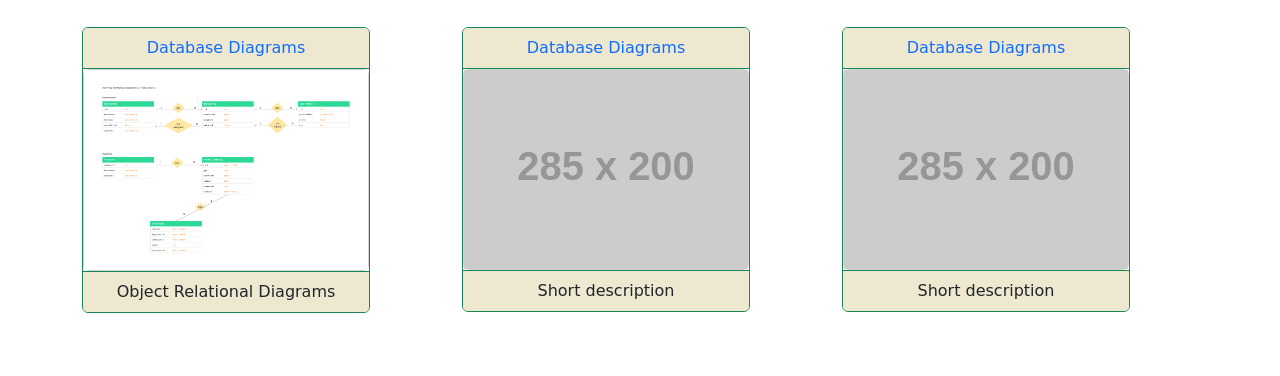
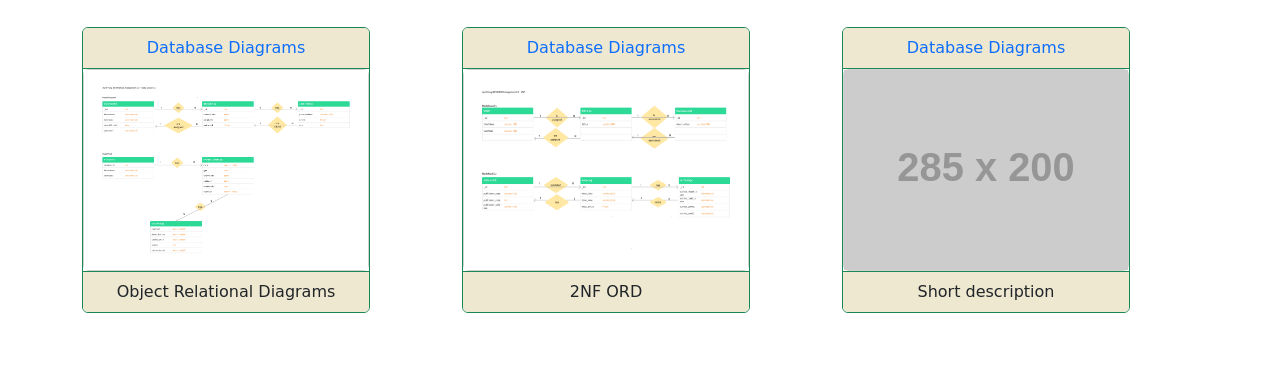
Before and after one commit to aprilyanggarwood/personal-portfolio, a plain HTML site: page database.html in a window 1280 px wide. Shown: the part 270-646 px from the top of the page. Drawn offline with nearby package versions, Linux system fonts and the light colour scheme; placeholder pictures from the web are drawn by us.

Commit message:
edited database page

```diff
--- a/database.html
+++ b/database.html
@@ -57,7 +57,7 @@
               <!-- begin small card -->
               <div class="card" style="max-width: 18rem">
                 <a href="./assets/dataModeling.pdf" target ="_blank"
-                  ><img class="img-fluid" src="./images/DataModeling.png" style="width: 285px;height:200px" alt="Object Relational Diagrams" target ="_blank"
+                  ><img class="img-fluid diagramImg" src="./images/DataModeling.png" alt="Object Relational Diagrams" target ="_blank"
                 /></a>
               </div>
               <!-- end small card -->
@@ -71,17 +71,17 @@
             <!-- card -->
             <div class="card border-success mb-3" style="max-width: 18rem">
               <div class="card-header border-success">
-                <a class="card-header-link" href="">Database Diagrams</a>
+                <a class="card-header-link" href="./assets/2NF.pdf" target ="_blank">Database Diagrams</a>
               </div>
               <!-- begin small card -->
               <div class="card" style="max-width: 18rem">
-                <a href="https://placeholder.com"
-                  ><img class="img-fluid" src="https://via.placeholder.com/285x200" alt=""
+                <a href="./assets/2NF.pdf" target ="_blank"
+                  ><img class="img-fluid diagramImg" src="./images/2NF.png" alt="2NF Diagrams" target ="_blank"
                 /></a>
               </div>
               <!-- end small card -->
               <div class="card-footer  border-success">
-                Short description
+                2NF ORD
               </div>
             </div>
              </div>
@@ -96,7 +96,7 @@
                 <!-- begin small card -->
                 <div class="card" style="max-width: 18rem">
                   <a href="https://placeholder.com"
-                    ><img class="img-fluid" src="https://via.placeholder.com/285x200" alt=""
+                    ><img class="img-fluid diagramImg" src="https://via.placeholder.com/285x200" alt=""
                   /></a>
                 </div>
                 <!-- end small card -->
@@ -118,7 +118,7 @@
             <!-- begin small card -->
             <div class="card" style="max-width: 18rem">
               <a href="https://placeholder.com"
-                ><img class="img-fluid" src="https://via.placeholder.com/285x200" alt=""
+                ><img class="img-fluid diagramImg" src="https://via.placeholder.com/285x200" alt=""
               /></a>
             </div>
             <!-- end small card -->
@@ -133,7 +133,7 @@
             <!-- begin small card -->
             <div class="card" style="max-width: 18rem">
               <a href="https://placeholder.com"
-                ><img class="img-fluid" src="https://via.placeholder.com/285x200" alt=""
+                ><img class="img-fluid diagramImg" src="https://via.placeholder.com/285x200" alt=""
               /></a>
             </div>
             <!-- end small card -->
@@ -148,7 +148,7 @@
             <!-- begin small card -->
             <div class="card" style="max-width: 18rem">
               <a href="https://placeholder.com"
-                ><img class="img-fluid" src="https://via.placeholder.com/285x200" alt=""
+                ><img class="img-fluid diagramImg" src="https://via.placeholder.com/285x200" alt=""
               /></a>
             </div>
             <!-- end small card -->
@@ -168,7 +168,7 @@
             <!-- begin small card -->
             <div class="card" style="max-width: 18rem">
               <a href="https://placeholder.com"
-                ><img class="img-fluid" src="https://via.placeholder.com/285x200" alt=""
+                ><img class="img-fluid diagramImg" src="https://via.placeholder.com/285x200" alt=""
               /></a>
             </div>
             <!-- end small card -->
@@ -183,7 +183,7 @@
             <!-- begin small card -->
             <div class="card" style="max-width: 18rem">
               <a href="https://placeholder.com"
-                ><img class="img-fluid" src="https://via.placeholder.com/285x200" alt=""
+                ><img class="img-fluid diagramImg" src="https://via.placeholder.com/285x200" alt=""
               /></a>
             </div>
             <!-- end small card -->
@@ -198,7 +198,7 @@
             <!-- begin small card -->
             <div class="card" style="max-width: 18rem">
               <a href="https://placeholder.com"
-                ><img class="img-fluid" src="https://via.placeholder.com/285x200" alt=""
+                ><img class="img-fluid diagramImg" src="https://via.placeholder.com/285x200" alt=""
               /></a>
             </div>
             <!-- end small card -->
--- a/style.css
+++ b/style.css
@@ -211,6 +211,13 @@ background-color: #EEE8D0;
    font-weight: 400;
 }
 
+.diagramImg{
+width: 285px;
+height:200px;
+
+
+}
+
 /* styling for resume page */
 .resumeDiv{
   text-align: center;
```
Also changed, not shown: images/2NF.png (added), 1 other file.
